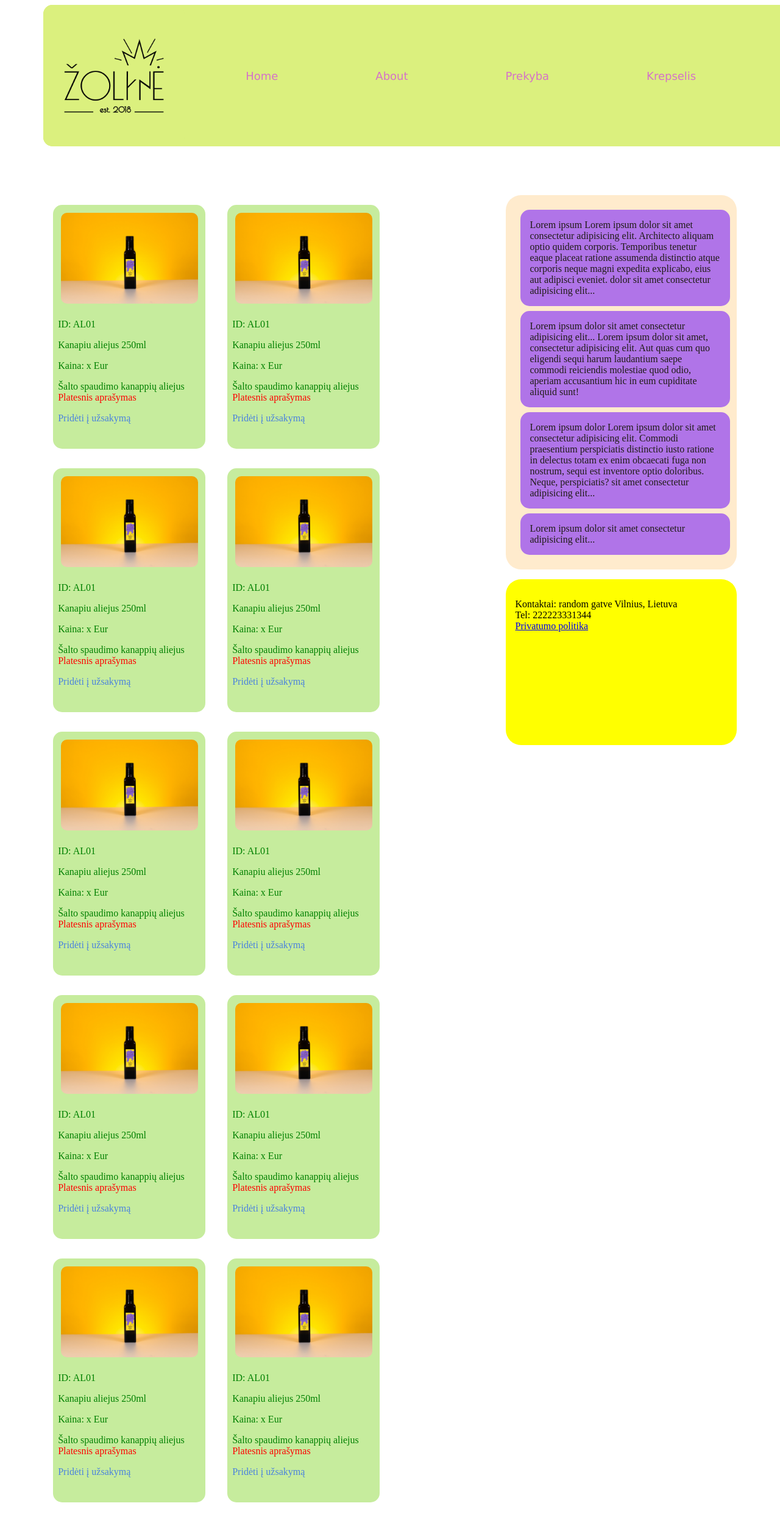
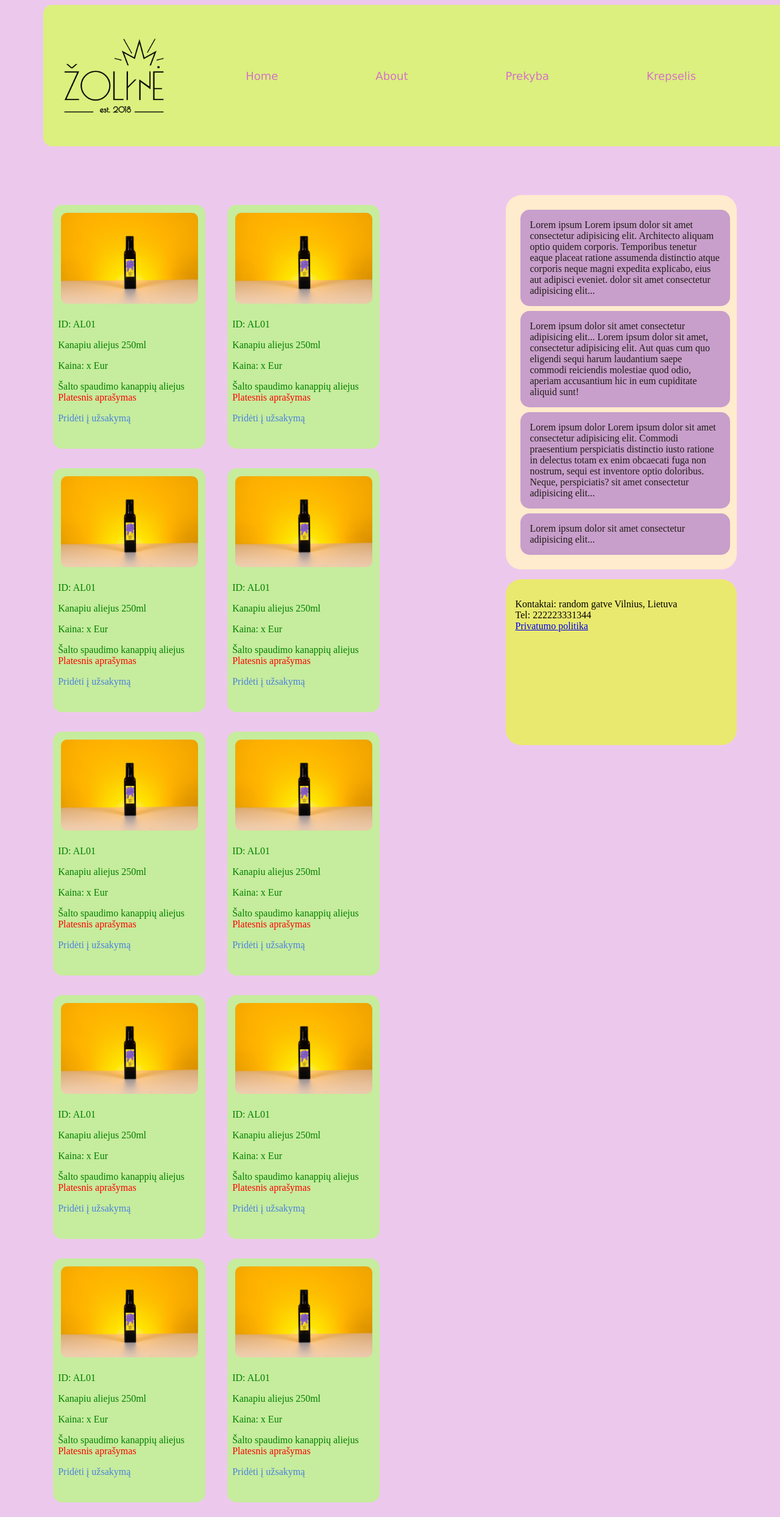
Before and after one commit to 2etanas/Baigiamas_darbas_PovilasB, a PHP site: page / in a window 1280 px wide; the page is wider, and only the part inside the window is pictured. Shown: that part at 61% size. Run offline with PHP 8.4, Linux system fonts and the light colour scheme; a map, chart or similar area stays blank; grey boxes are pictures that could not be loaded.

Commit message:
Update style.css

```diff
--- a/style.css
+++ b/style.css
@@ -1,5 +1,5 @@
-*{
-    /* background-color: grey; */
+body{
+    background-color: rgb(237, 200, 237);
 
 }
 nav {
@@ -73,7 +73,7 @@ nav {
 
     width: 90%;
     height: fit-content;
-    background-color: rgb(176, 116, 232);
+    background-color: rgb(200, 158, 203);
     margin: 0.5rem 0.5rem 0.5rem 0.5rem;
     padding: 0.3rem;
     padding: 1rem;
@@ -84,7 +84,7 @@ nav {
     border-radius: 25px;
     text-decoration: none;
     list-style: none;
-    background-color: yellow;
+    background-color: rgb(233, 233, 111);
     padding: 1rem;
     height: 40%;
 }
```
